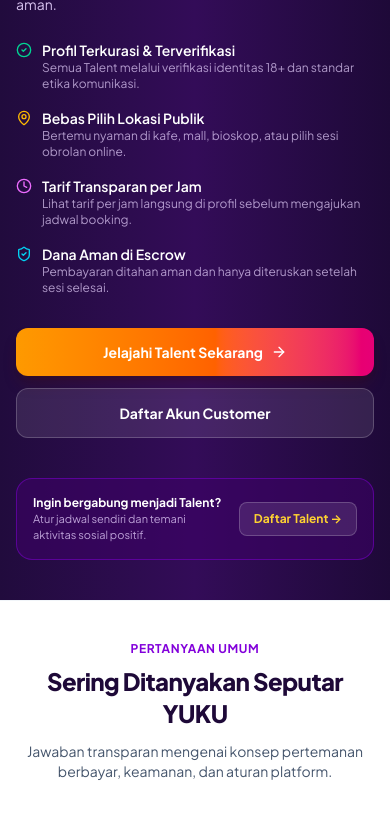
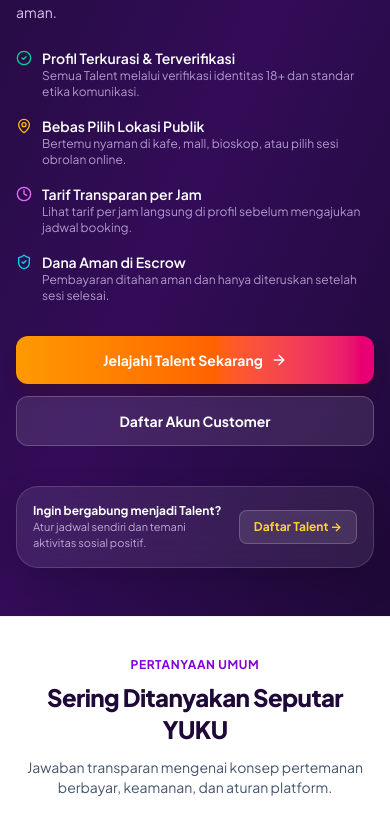
Before and after one commit to yukusocialindonesia-cpu/YUKU-SOCIAL-PRODUCTION, a React (Vite) app: page / in a window 390 px wide. Shown: the part 3046-3859 px from the top of the page. Built offline with nearby package versions, Linux system fonts and the light colour scheme; no server answers; the database is empty.

Commit message:
Polish homepage section with premium floating surfaces

```diff
--- a/src/components/home/TalentCtaSection.tsx
+++ b/src/components/home/TalentCtaSection.tsx
@@ -13,7 +13,7 @@ export const TalentCtaSection: React.FC<TalentCtaSectionProps> = ({
   onRegisterClick,
 }) => {
   return (
-    <section className="py-10 md:py-16 bg-gradient-to-r from-[#210B3D] via-[#330C58] to-[#1E0938] text-white relative">
+    <section className="py-12 md:py-20 bg-gradient-to-br from-[#210B3D] via-[#330C58] to-[#1E0938] text-white relative overflow-hidden">
       <div className="max-w-7xl mx-auto px-4 sm:px-6 lg:px-8">
         <div className="grid grid-cols-1 lg:grid-cols-12 gap-10 items-center">
           {/* Left Content: Customer-First */}
@@ -98,7 +98,7 @@ export const TalentCtaSection: React.FC<TalentCtaSectionProps> = ({
 
           {/* Right Visual Card: Customer Quick Steps + Subtle Talent Link */}
           <div className="lg:col-span-5 space-y-4">
-            <div className="hidden lg:block p-7 rounded-3xl bg-white/10 backdrop-blur-md border border-white/15 text-white">
+            <div className="hidden lg:block p-7 rounded-[30px] bg-white/[0.10] backdrop-blur-xl border border-white/20 shadow-[0_24px_60px_rgba(0,0,0,0.24)] ring-1 ring-white/10 text-white">
               <div className="inline-block px-3 py-1 bg-white/10 rounded-full text-xs font-semibold text-amber-300 mb-5">
                 Langkah Mulai untuk Customer
               </div>
@@ -124,7 +124,7 @@ export const TalentCtaSection: React.FC<TalentCtaSectionProps> = ({
             </div>
 
             {/* Secondary subtle Talent invitation */}
-            <div className="p-4 rounded-2xl bg-purple-950/60 border border-purple-700/50 flex items-center justify-between gap-3">
+            <div className="p-4 rounded-[22px] bg-white/[0.08] backdrop-blur-xl border border-white/15 shadow-[0_14px_34px_rgba(0,0,0,0.18)] flex items-center justify-between gap-3">
               <div className="text-xs">
                 <span className="font-bold text-white block">Ingin bergabung menjadi Talent?</span>
                 <span className="text-purple-200/75 text-[11px]">
```
